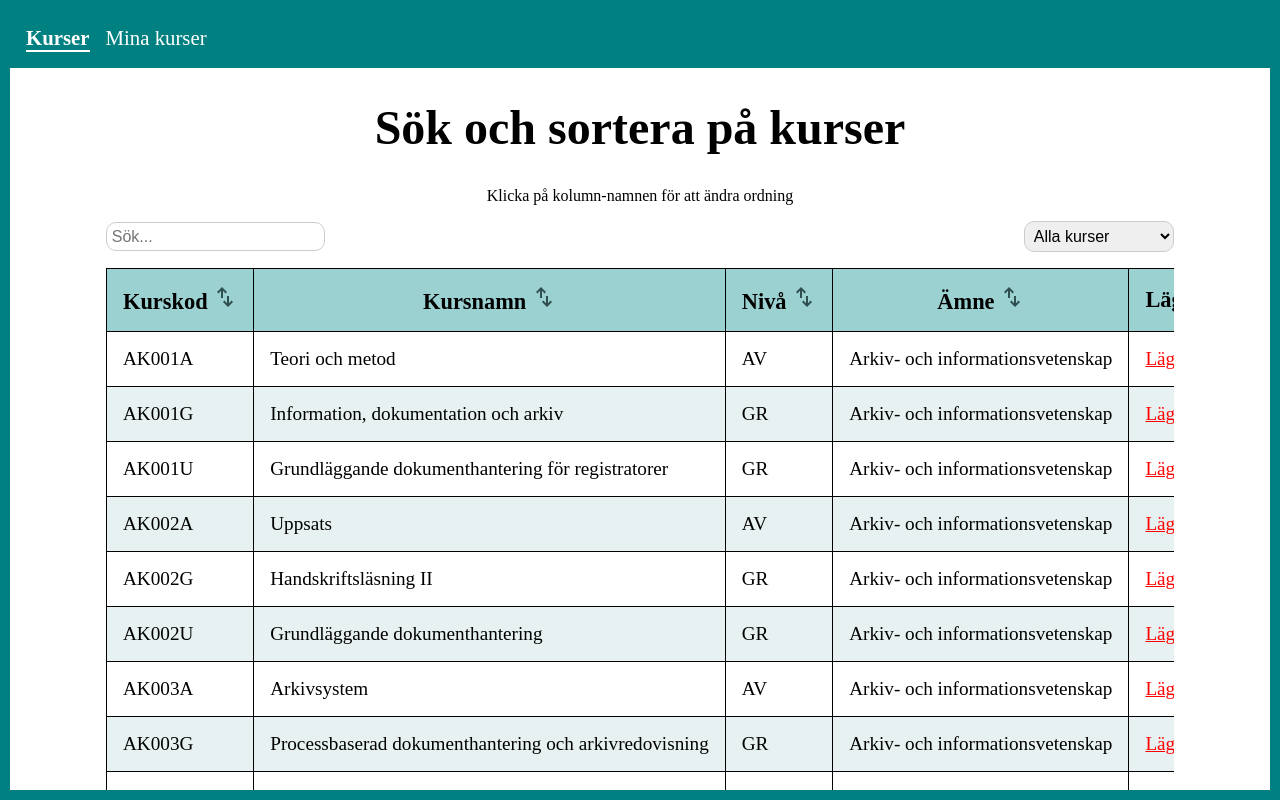
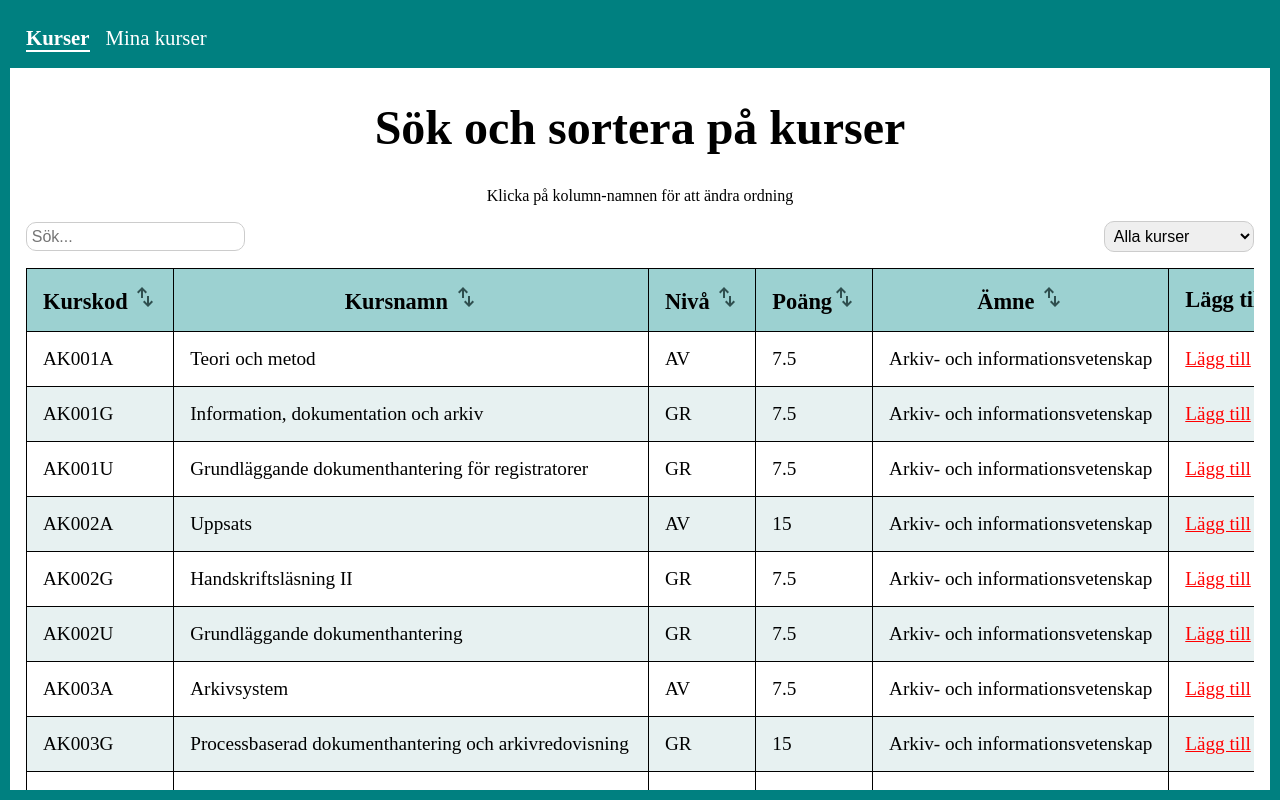
Before and after one commit to Kiim94/Projekt-Typescript, an Angular app: page /courses in a window 1280 px wide. Built offline with nearby package versions, Linux system fonts and the light colour scheme.

Commit message:
Lagt till sortering för högskolepoäng och uträkning för antal hp för valda kurser

```diff
--- a/src/app/courses/courses.html
+++ b/src/app/courses/courses.html
@@ -32,6 +32,7 @@
                 <th (click)="sortBy('courseCode')">Kurskod <svg xmlns="http://www.w3.org/2000/svg" height="24px" viewBox="0 -960 960 960" width="24px" fill="#2f4f4f"><path d="M320-440v-287L217-624l-57-56 200-200 200 200-57 56-103-103v287h-80ZM600-80 400-280l57-56 103 103v-287h80v287l103-103 57 56L600-80Z"/></svg></th>
                 <th (click)="sortBy('courseName')">Kursnamn <svg xmlns="http://www.w3.org/2000/svg" height="24px" viewBox="0 -960 960 960" width="24px" fill="#2f4f4f"><path d="M320-440v-287L217-624l-57-56 200-200 200 200-57 56-103-103v287h-80ZM600-80 400-280l57-56 103 103v-287h80v287l103-103 57 56L600-80Z"/></svg></th>
                 <th (click)="sortBy('level')">Nivå <svg xmlns="http://www.w3.org/2000/svg" height="24px" viewBox="0 -960 960 960" width="24px" fill="#2f4f4f"><path d="M320-440v-287L217-624l-57-56 200-200 200 200-57 56-103-103v287h-80ZM600-80 400-280l57-56 103 103v-287h80v287l103-103 57 56L600-80Z"/></svg></th>
+                <th (click)="sortBy('points')">Poäng<svg xmlns="http://www.w3.org/2000/svg" height="24px" viewBox="0 -960 960 960" width="24px" fill="#2f4f4f"><path d="M320-440v-287L217-624l-57-56 200-200 200 200-57 56-103-103v287h-80ZM600-80 400-280l57-56 103 103v-287h80v287l103-103 57 56L600-80Z"/></svg></th>
                 <th (click)="sortBy('subject')">Ämne <svg xmlns="http://www.w3.org/2000/svg" height="24px" viewBox="0 -960 960 960" width="24px" fill="#2f4f4f"><path d="M320-440v-287L217-624l-57-56 200-200 200 200-57 56-103-103v287h-80ZM600-80 400-280l57-56 103 103v-287h80v287l103-103 57 56L600-80Z"/></svg></th>
                 <th>Lägg till</th>
               </tr>
@@ -44,6 +45,7 @@
                   <td>{{ course.courseCode }}</td>
                   <td>{{ course.courseName }}</td>
                   <td>{{ course.level }}</td>
+                  <td>{{course.points}}</td>
                   <td>{{ course.subject }}</td>
                   <td>
                     <span class="remove" (click)="addToSchedule(course)">Lägg till</span>
--- a/src/app/courses/courses.scss
+++ b/src/app/courses/courses.scss
@@ -1,6 +1,6 @@
 
 #coursesDiv{
-    max-width: 1100px;
+    max-width: 1600px;
     margin:2rem auto;
     padding: 0 1rem;
 }
--- a/src/app/courses/courses.ts
+++ b/src/app/courses/courses.ts
@@ -36,7 +36,7 @@ export class CoursesComponent {
 
   //pagination
   currentPage = signal(1);
-  itemsPerPage = 10;
+  itemsPerPage = 20;
 
   //signal för att ändra vilket ämne man tittar på från select
   selectedSubject = signal<string>("Alla kurser");
@@ -105,6 +105,12 @@ export class CoursesComponent {
 
     //returnera resultat: sortera
     return [...result].sort((a,b) => {
+      if(key === "points"){
+        const aNum = Number(a.points);
+        const bNum = Number(b.points);
+        return asc ? aNum - bNum : bNum - aNum;
+      }
+
       const aValue = String(a[key]).toLowerCase();
       const bValue = String(b[key]).toLowerCase();
 
--- a/src/app/schedule/schedule.html
+++ b/src/app/schedule/schedule.html
@@ -1,6 +1,7 @@
 <div class="content">
 
     <h1>Mitt ramschema</h1>
+    <p>Totala högskolepoäng: {{ totalpoints() }}</p>
     <div class="tableWrap">
         <table class="table">
             <thead>
@@ -18,6 +19,7 @@
                     <td>{{course.courseCode}}</td>
                     <td>{{course.courseName}}</td>
                     <td>{{course.level}}</td>
+                    <td>{{course.points}}</td>
                     <td>{{course.subject}}</td>
                     <td><span class="remove" (click)="removeCourse(course.courseCode)">Ta bort</span></td>
                 </tr>
--- a/src/app/schedule/schedule.scss
+++ b/src/app/schedule/schedule.scss
@@ -1,5 +1,5 @@
 .content{
-    max-width:1100px;
+    max-width:1600px;
     margin:2rem auto;
     padding: 0 1rem;
 }
--- a/src/app/schedule/schedule.ts
+++ b/src/app/schedule/schedule.ts
@@ -43,6 +43,16 @@ export class ScheduleComponent {
     const asc = this.sortAsc();
 
     return [...this.courses()].sort((a, b) => {
+
+      //om man vill sortera efter högskolepoäng
+      //måste göras till nummer, om nyckel är points
+      if(key === "points"){
+        const aNum = Number(a.points);
+        const bNum = Number(b.points);
+        return asc ? aNum - bNum : bNum - aNum;
+      }
+
+      //annars sortera efter text
       const aValue = String(a[key]).toLowerCase();
       const bValue = String(b[key]).toLowerCase();
 
@@ -50,6 +60,14 @@ export class ScheduleComponent {
       if(aValue > bValue) return asc ? 1:-1;
       return 0;
     })
+  })
+
+  //uträkning för totala hp poäng för valda kurser
+  totalpoints = computed(() => {
+    //reduce() => sammanfattar alla värden till ett enda
+    return this.courses().reduce((sum, course) => {
+      return sum + course.points;
+    }, 0);
   })
 
   sortBy(field: keyof Course){
```
